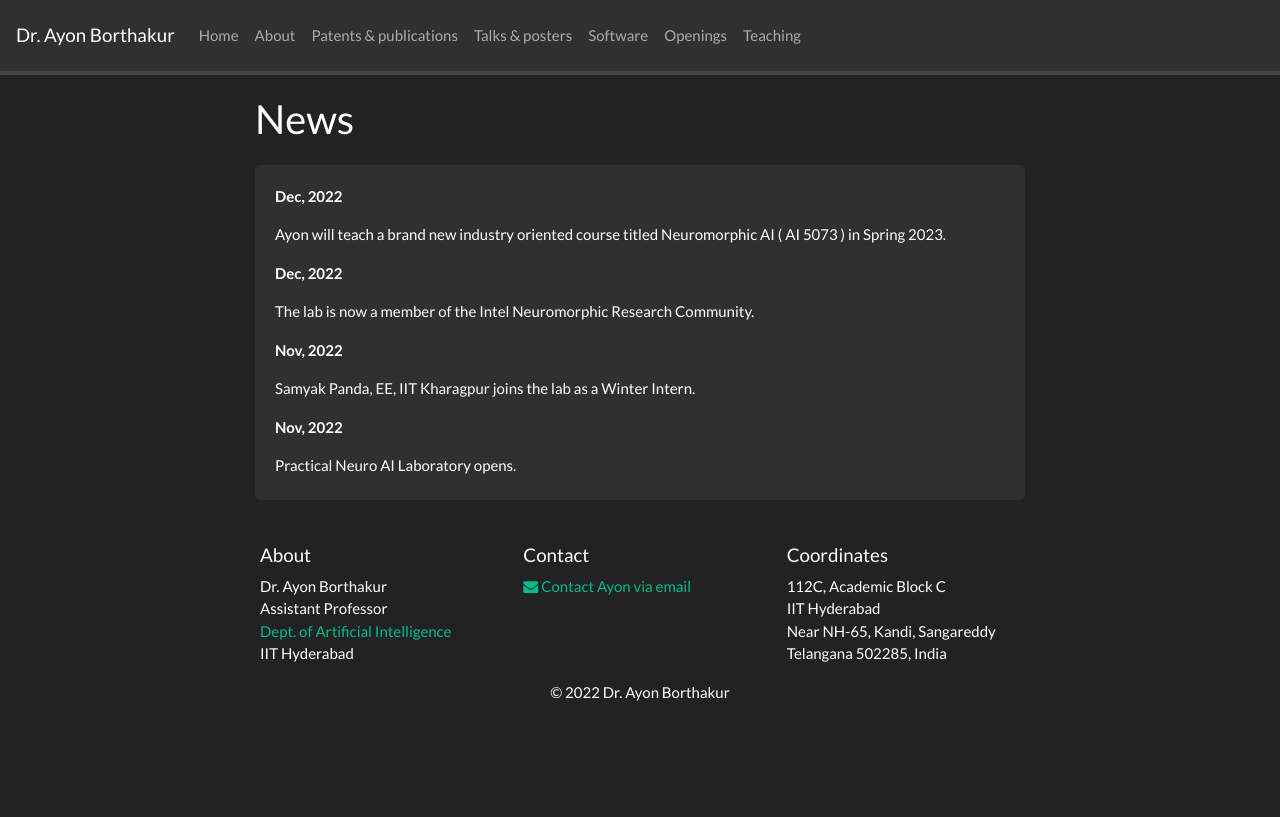
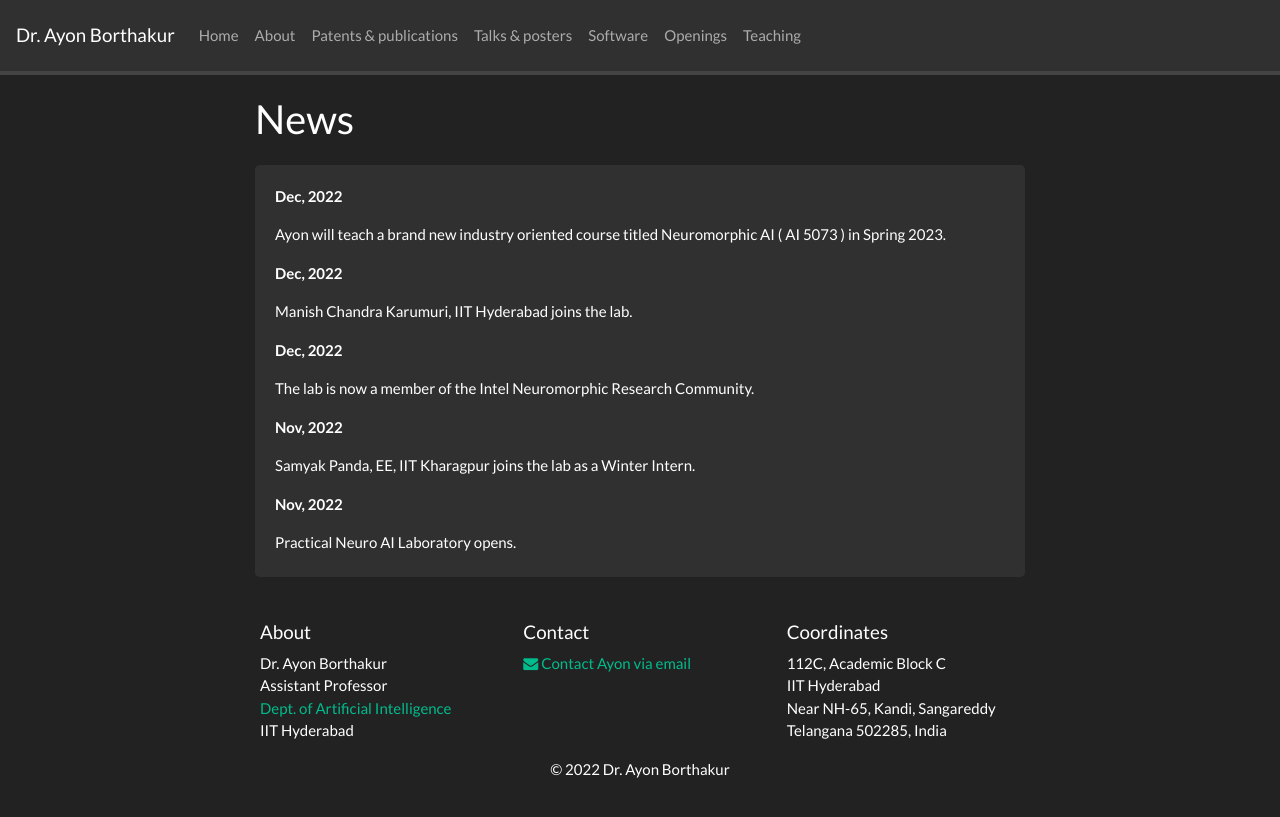
Before and after one commit to BorthakurAyon/borthakurayon.github.io, a Jekyll site: the page built from _pages/allnews.md, in a window 1280 px wide. Shown: the top 817 px of the page. Built offline with Jekyll 4.4.1, drawn with Linux system fonts in a browser that asks for light colours; nearby versions of some CDN libraries; a style sheet for code colours, icons or effects is not loaded.

Commit message:
Update news.yml

```diff
--- a/_data/news.yml
+++ b/_data/news.yml
@@ -1,5 +1,8 @@
 - date:  Dec, 2022
   headline: Ayon will teach a brand new industry oriented course titled Neuromorphic AI ( AI 5073 ) in Spring 2023.
+
+- date:  Dec, 2022
+  headline: Manish Chandra Karumuri, IIT Hyderabad joins the lab.
 
 - date:  Dec, 2022
   headline: The lab is now a member of the Intel Neuromorphic Research Community.
```
